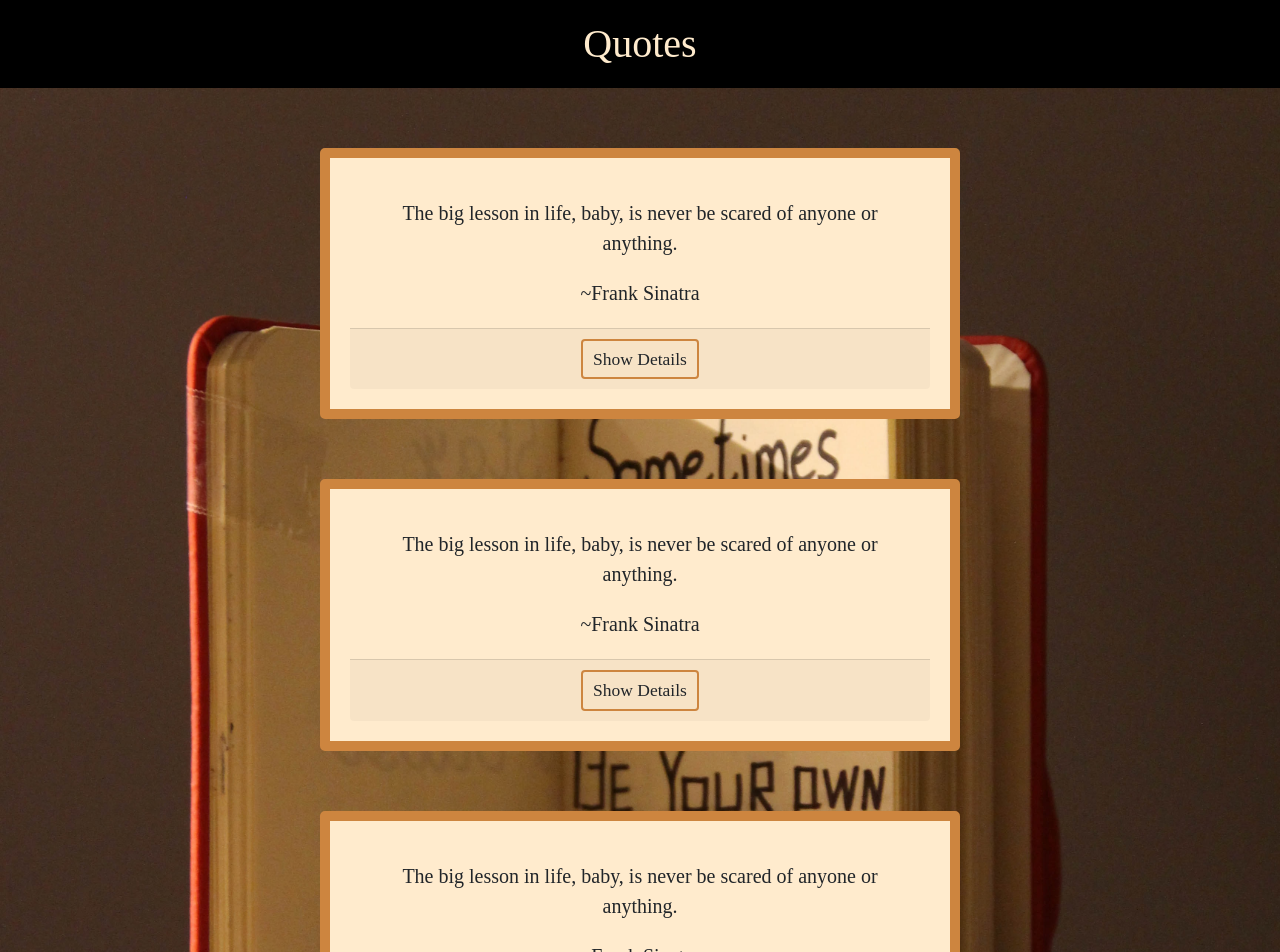
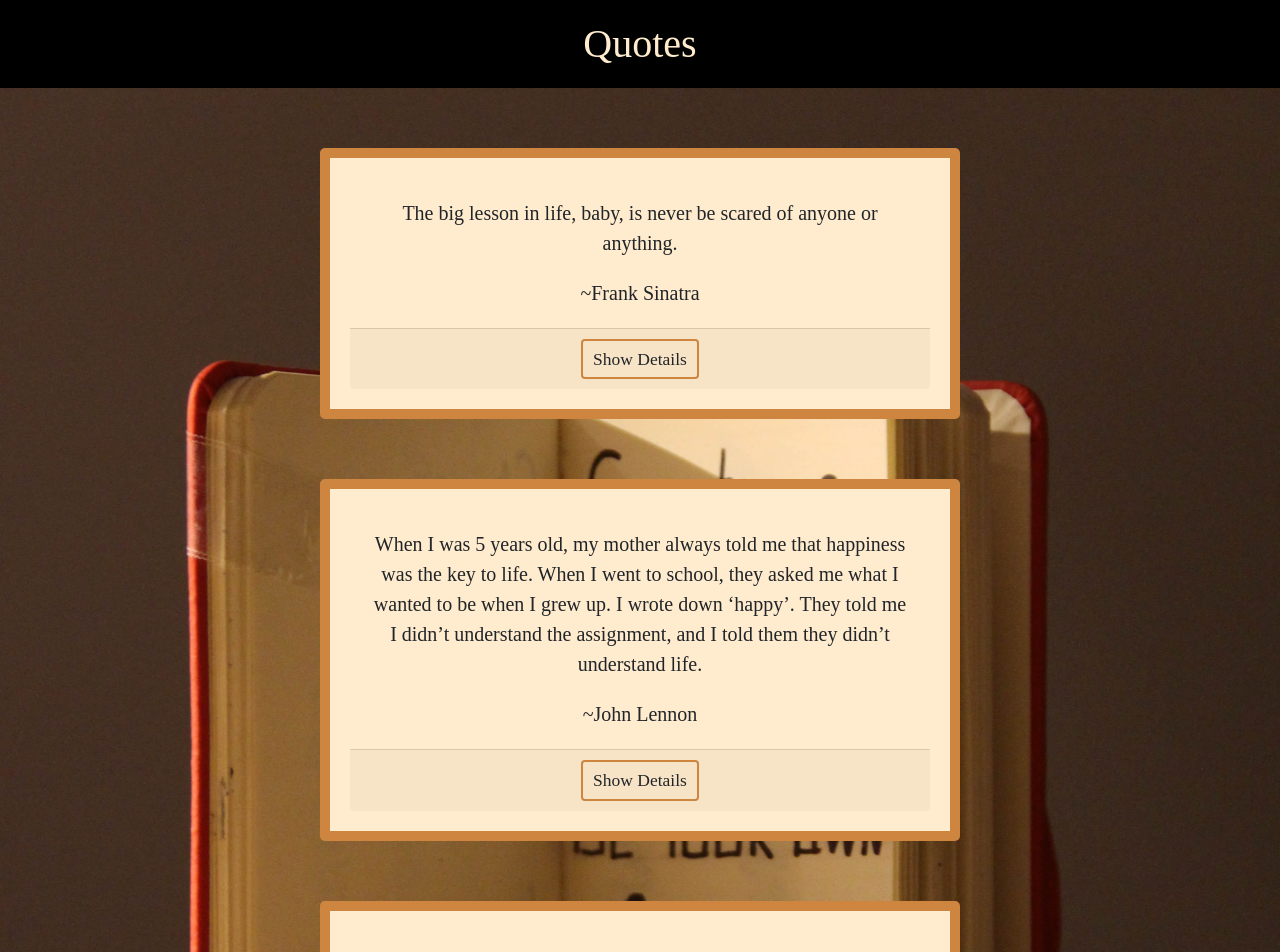
Before and after one commit to Miss-Faith/Quotes, an Angular app: page / in a window 1280 px wide. Shown: the top 952 px of the page. Built offline with nearby package versions, Linux system fonts and the light colour scheme; a web font is replaced by a local one.

Commit message:
change date settings

```diff
--- a/src/app/date-count.pipe.ts
+++ b/src/app/date-count.pipe.ts
@@ -7,17 +7,17 @@ export class DateCountPipe implements PipeTransform {
 
   transform(value: any): number {
     let today:Date = new Date(); //get current date and time
-    let todayWithNoTime:any = new Date(today.getFullYear(), today.getMonth(), today.getDate())
-    var dateDifference = Math.abs(value - todayWithNoTime) //returns value in miliseconds
+    let todayWithNoTime:any = new Date(today.getFullYear(),today.getMonth(),today.getDate())
+    var dateDifference = Math.abs(todayWithNoTime - value) //returns value in miliseconds
     const secondsInDay = 86400; //60 seconds * 60 minutes in an hour * 24 hours in a day
     var dateDifferenceSeconds = dateDifference*0.001; //converts miliseconds to seconds
     var dateCounter = dateDifferenceSeconds/secondsInDay;
 
     if (dateCounter >= 1 && value > todayWithNoTime){
       return dateCounter;
-    }else{
-      return 0;
-    }
+     }else{
+       return 0;
+     }
   }
 
 }
--- a/src/app/quotes/quotes.component.ts
+++ b/src/app/quotes/quotes.component.ts
@@ -9,9 +9,9 @@ import { Quote } from '../quotes'
 export class QuotesComponent implements OnInit {
 
   quotes: Quote[] = [
-    new Quote(1,"Mi Amor","The big lesson in life, baby, is never be scared of anyone or anything.", "Frank Sinatra", new Date(2021,17,12),0,0),
-    new Quote(2,"Mi Amor","The big lesson in life, baby, is never be scared of anyone or anything.", "Frank Sinatra", new Date(2021,17,12),0,0),
-    new Quote(3,"Mi Amor","The big lesson in life, baby, is never be scared of anyone or anything.", "Frank Sinatra", new Date(2021,17,12),0,0)
+    new Quote(1,"Mi Amor","The big lesson in life, baby, is never be scared of anyone or anything.", "Frank Sinatra", new Date(2021,16,20),0,0),
+    new Quote(2,"Mi Amor","When I was 5 years old, my mother always told me that happiness was the key to life.  When I went to school, they asked me what I wanted to be when I grew up.  I wrote down ‘happy’.  They told me I didn’t understand the assignment, and I told them they didn’t understand life.", "John Lennon", new Date(2021,17,11),0,0),
+    new Quote(3,"Mi Amor","Too many of us are not living our dreams because we are living our fears.", "Les Brown", new Date(2022,4,11),0,0)
   ];
 
   addNewQuote(quote) {
```
